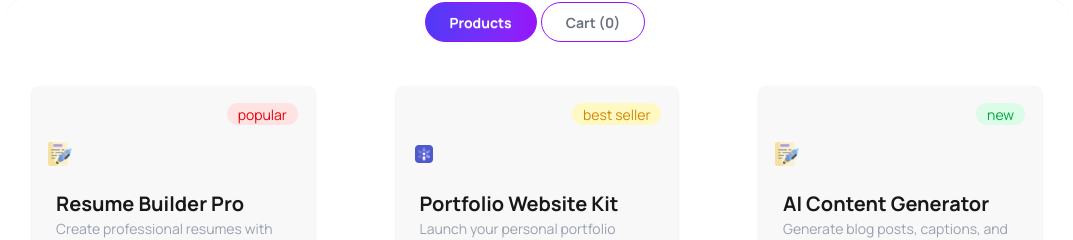
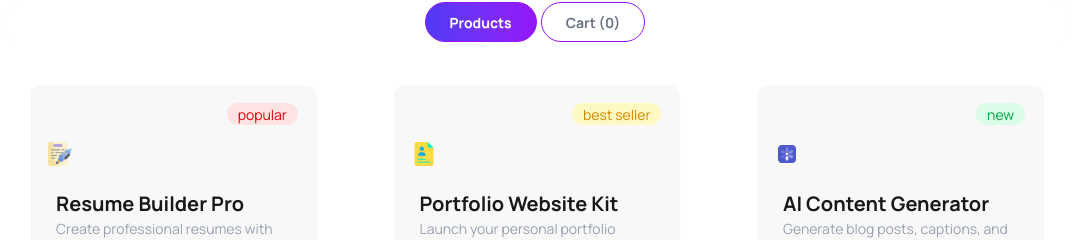
Before and after one commit to mdnahidooo/B13-A6-DigiTools-Platform-Code, a React (Vite) app: page / in a window 1280 px wide. Shown: the part 1359-1599 px from the top of the page, without its empty margins (103-1176 px from the left). Built offline with nearby package versions, Linux system fonts and the light colour scheme.

Commit message:
Solve the scrolling problem

```diff
--- a/public/data.json
+++ b/public/data.json
@@ -29,7 +29,7 @@
       "SEO optimized",
       "Easy customization"
     ],
-    "icon": "/products/ai.png"
+    "icon": "/products/portfolio.png"
   },
   {
     "id": 3,
@@ -45,7 +45,7 @@
       "SEO keywords",
       "Multi-language support"
     ],
-    "icon": "/products/writing_2327400 1.png"
+    "icon": "/products/ai.png"
   },
   {
     "id": 4,
--- a/src/App.jsx
+++ b/src/App.jsx
@@ -17,10 +17,10 @@ const fetchData = async () => {
   return res.json();
 }
 
+const dataPromise = fetchData();
 
 function App() {
 
-  const dataPromise = fetchData();
   // console.log(dataPromise);
 
   const [carts, setCarts] = useState([]);
@@ -35,14 +35,7 @@ function App() {
       <StatsSection></StatsSection>
 
 
-      <Suspense fallback={
-        <div className="flex justify-center items-center h-[60vh]">
-          <span className="loading loading-spinner loading-xl text-primary"></span>
-        </div>
-      }>
-        <Products dataPromise={dataPromise} carts={carts} setCarts={setCarts}></Products>
-
-      </Suspense>
+      <Products dataPromise={dataPromise} carts={carts} setCarts={setCarts}></Products>
 
       <GetStarted></GetStarted>
 
```
